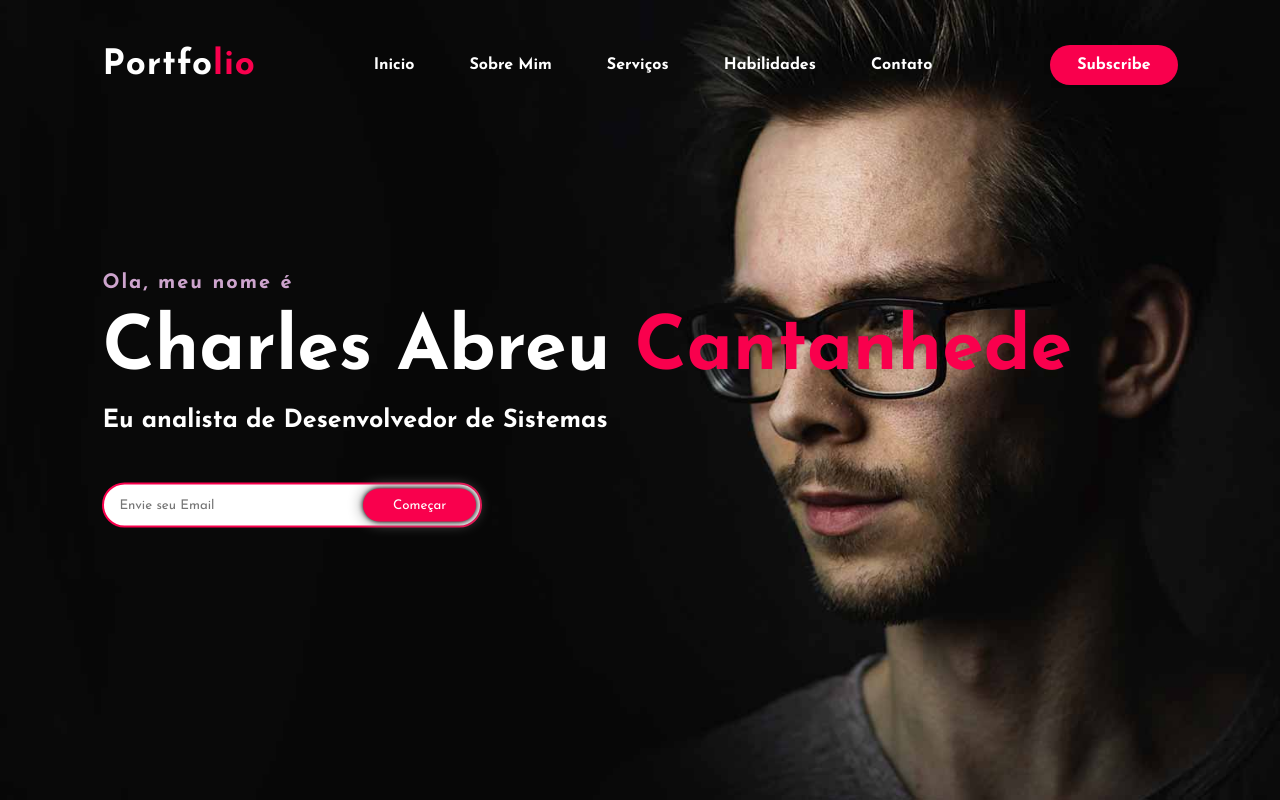
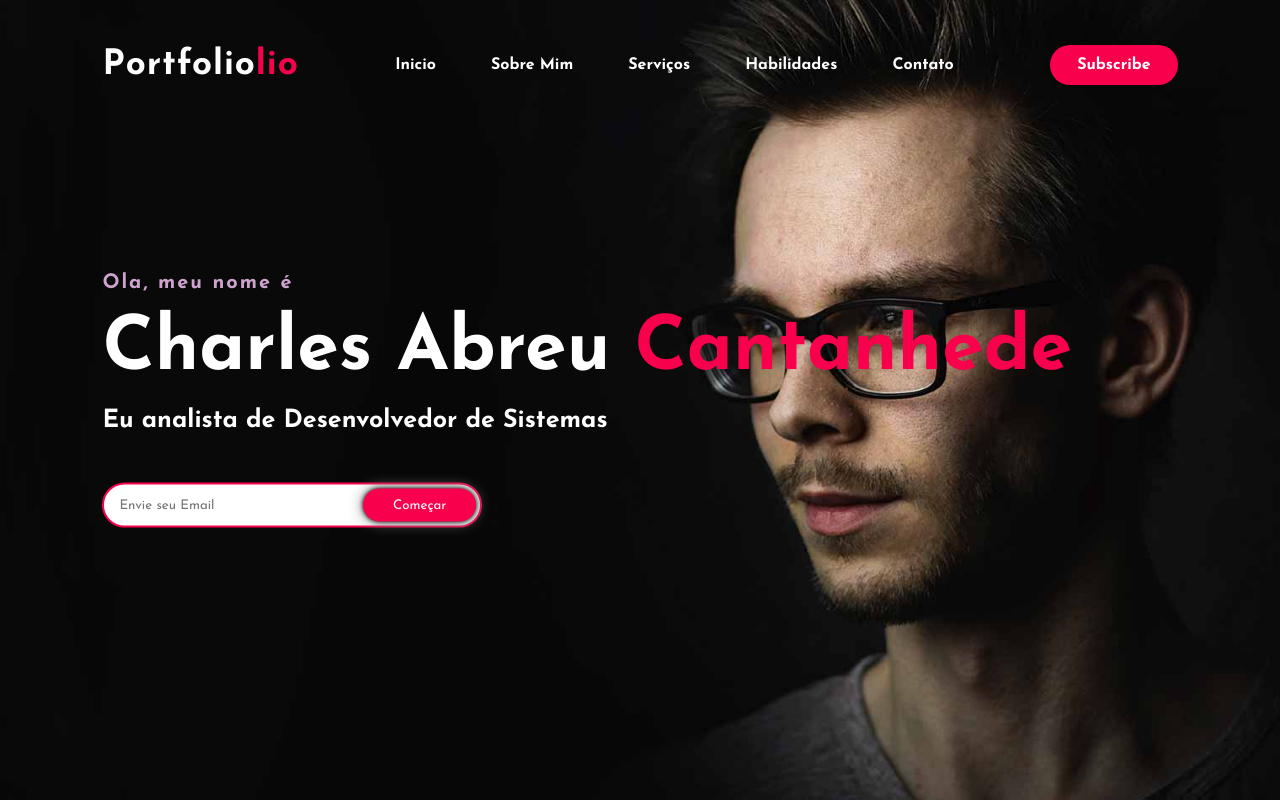
Before and after one commit to Cantand/Projeto_Java, a plain HTML site: page index.html in a window 1280 px wide. Shown: the top 800 px of the page. Drawn offline with Linux system fonts and the light colour scheme.

Commit message:
Atualização!

```diff
--- a/index.html
+++ b/index.html
@@ -15,7 +15,7 @@
 
     <div class="background">
         <nav>
-            <h2 class="logo">Portfo<span>lio</span></h2><!--Logo-->
+            <h2 class="logo">Portfolio<span>lio</span></h2><!--Logo-->
             <ul class="cabeçalho-link">
                 <li><a href="#">Inicio</a></li>
                 <li><a href="#">Sobre mim</a></li>
```
